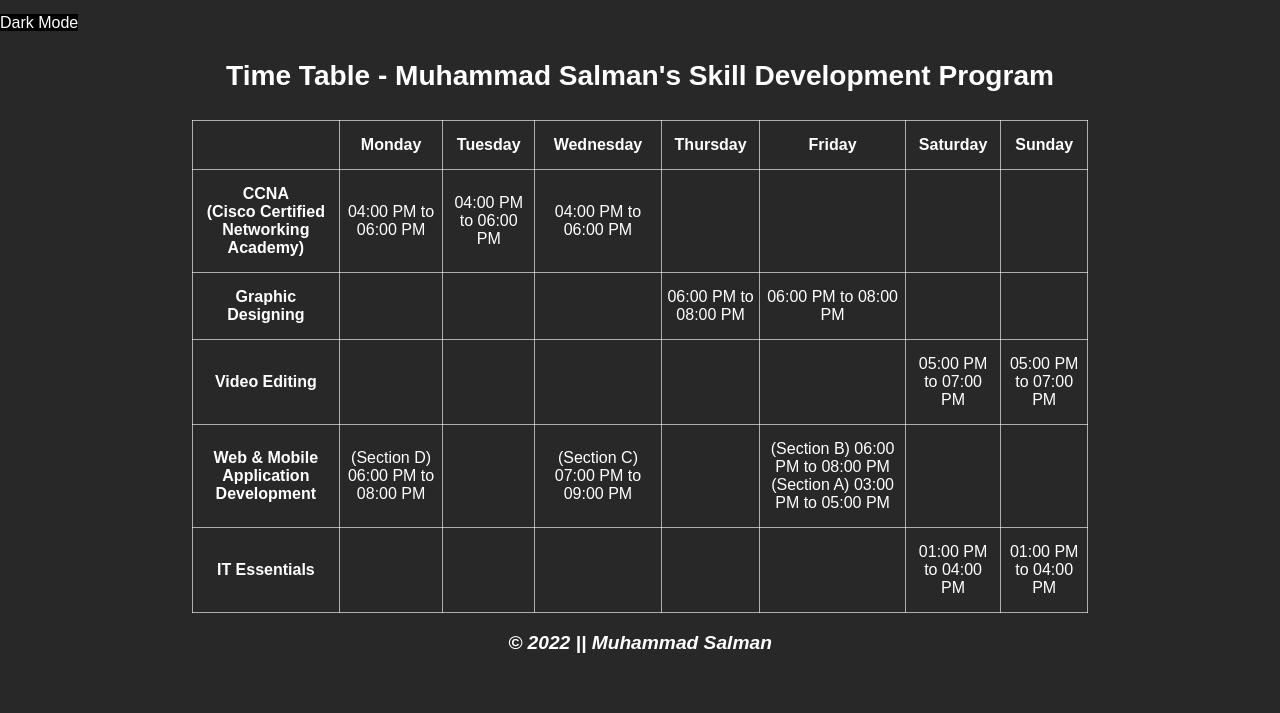
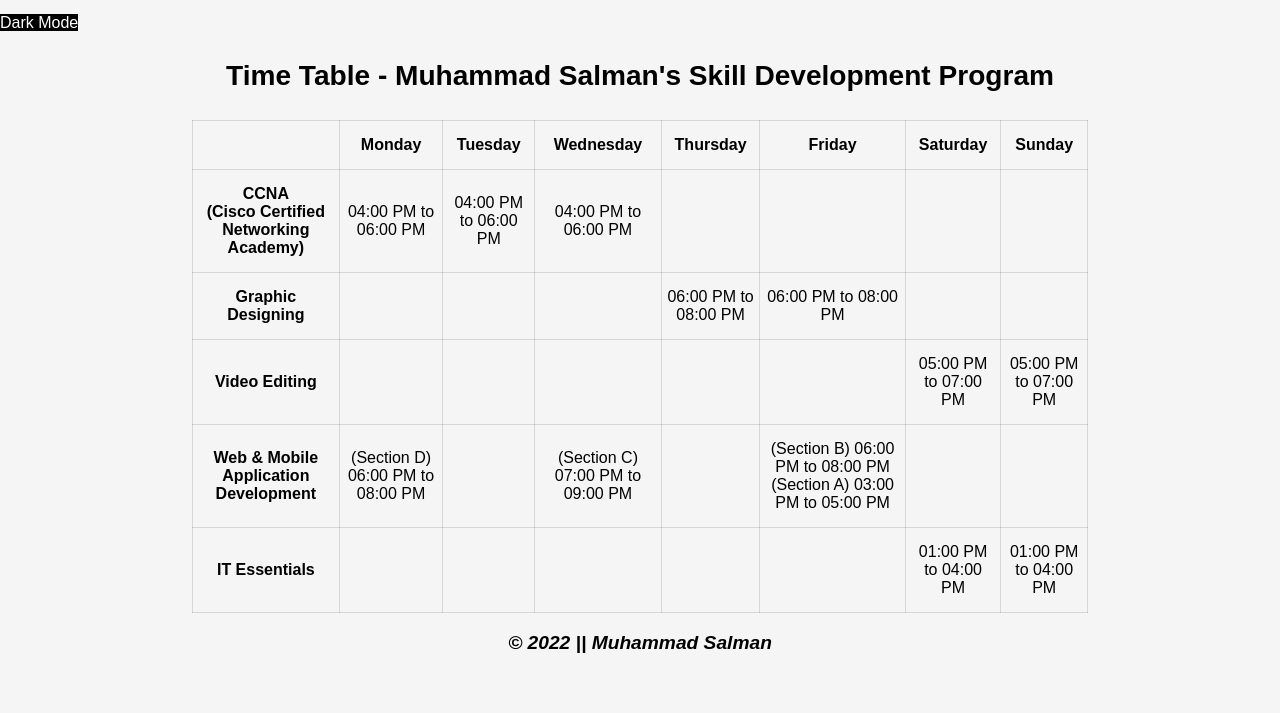
Before and after one commit to m-salman004/Time-Table, a plain HTML site: page Index.html in a window 1280 px wide. Shown: the part 87-800 px from the top of the page. Drawn offline with Linux system fonts and the light colour scheme; a web font is replaced by a local one.

Commit message:
completed

```diff
--- a/CSS/light.css
+++ b/CSS/light.css
@@ -1,9 +1,8 @@
 body {
-    background-color: #282828;
-    color: white;
+    background-color: whitesmoke;
 }
 table,
 th,
 td {
-    border: 1px solid rgba(255, 255, 255, 0.62);
+    border: 1px solid rgba(0, 0, 0, 0.12);
 }
```
Also changed, not shown: dark.html (+1 -1 lines).
